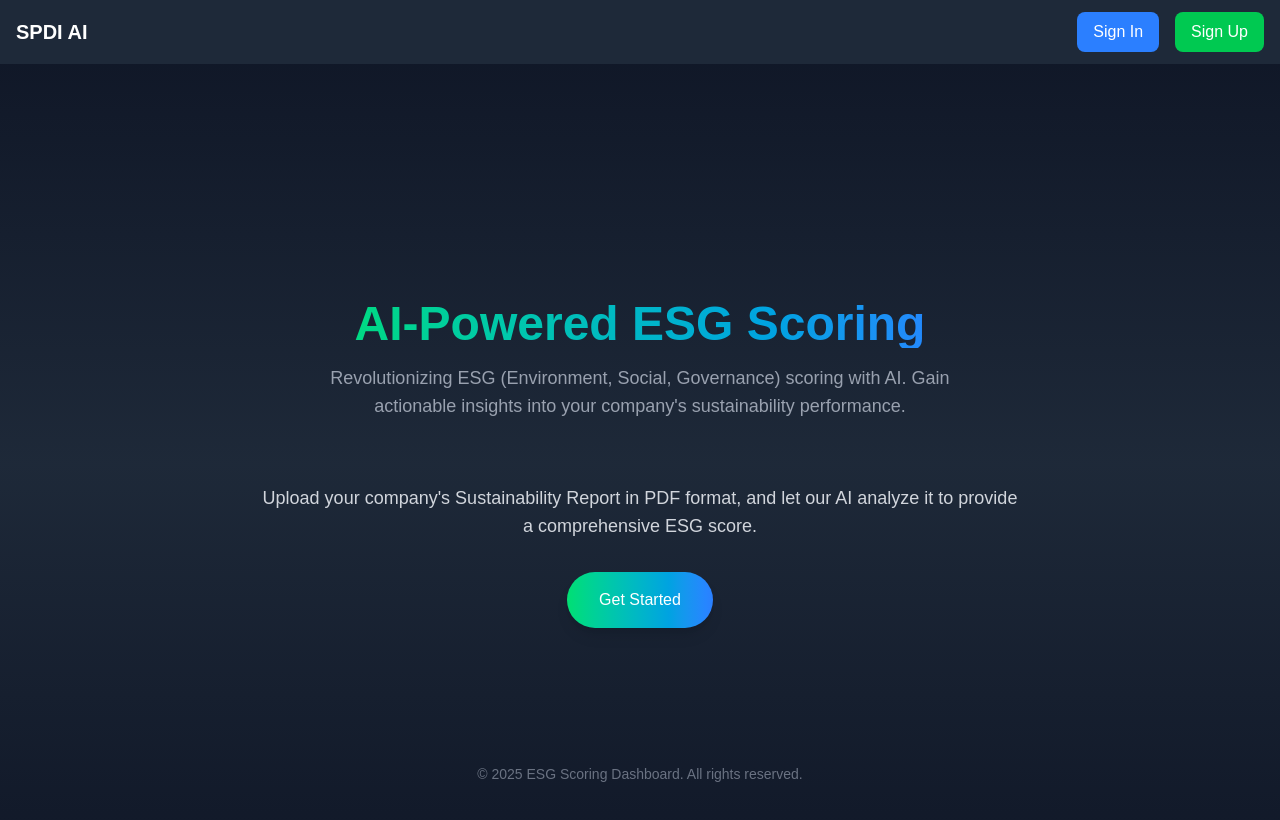
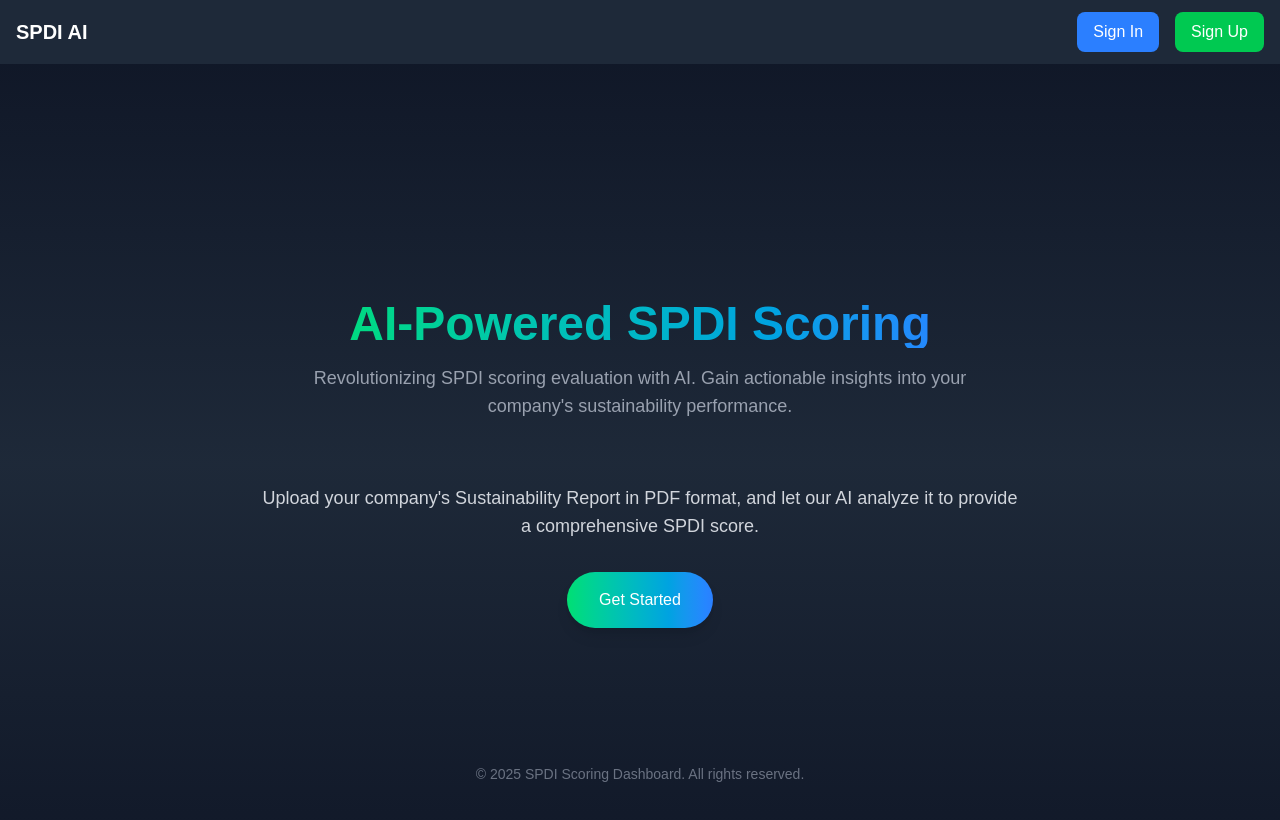
Before and after one commit to ESG-AI/esg-dashboard, a Next.js app: page / in a window 1280 px wide. Shown: the top 820 px of the page. Built offline with nearby package versions, Linux system fonts and the light colour scheme; no server answers.

Commit message:
Update terminology from ESG to SPDI throughout the application, including header, analysis results, and footer sections for consistency in branding.

```diff
--- a/src/app/page.tsx
+++ b/src/app/page.tsx
@@ -20,12 +20,11 @@ export default function LandingPage() {
       {/* Header Section */}
       <header className="text-center mb-16">
         <h1 className="text-5xl font-extrabold text-transparent bg-clip-text bg-gradient-to-r from-green-400 to-blue-500">
-          AI-Powered ESG Scoring
+          AI-Powered SPDI Scoring
         </h1>
         <p className="mt-4 text-lg text-gray-400 max-w-2xl mx-auto">
-          Revolutionizing ESG (Environment, Social, Governance) scoring with AI.
-          Gain actionable insights into your company's sustainability
-          performance.
+          Revolutionizing SPDI scoring evaluation with AI. Gain actionable
+          insights into your company's sustainability performance.
         </p>
       </header>
 
@@ -33,7 +32,7 @@ export default function LandingPage() {
       <main className="text-center max-w-3xl">
         <p className="mb-8 text-gray-300 text-lg">
           Upload your company's Sustainability Report in PDF format, and let our
-          AI analyze it to provide a comprehensive ESG score.
+          AI analyze it to provide a comprehensive SPDI score.
         </p>
         <SignedOut>
           {/* Get Started Button for Signed-Out Users */}
@@ -54,7 +53,7 @@ export default function LandingPage() {
 
       {/* Footer Section */}
       <footer className="absolute bottom-4 text-sm text-gray-500">
-        © 2025 ESG Scoring Dashboard. All rights reserved.
+        © 2025 SPDI Scoring Dashboard. All rights reserved.
       </footer>
     </div>
   );
--- a/src/app/results/page.tsx
+++ b/src/app/results/page.tsx
@@ -683,7 +683,7 @@ function ResultsContent() {
       {/* Right: Analysis Results */}
       <div className="w-1/2 ml-4 bg-gray-900 rounded-lg flex flex-col h-full">
         <h2 className="text-xl font-bold p-4 border-b border-gray-700">
-          ESG Analysis Results
+          SPDI Analysis Results
         </h2>
 
         {/* GRI Analysis Status */}
@@ -735,7 +735,7 @@ function ResultsContent() {
             <div className="grid grid-cols-1 gap-2 mt-3">
               <div className="bg-gray-700 p-2 rounded-md">
                 <p className="text-sm text-gray-400">
-                  SPDI Index Score out of 33 Index
+                  SPDI Index Score out of 33 Indicators
                 </p>
                 <p className="text-md font-bold text-green-400">
                   {spdiIndex || "N/A"}
@@ -769,7 +769,7 @@ function ResultsContent() {
                   </p>
                 </div>
               ) : (
-                <p>Loading ESG analysis results...</p>
+                <p>Loading SPDI analysis results...</p>
               )}
             </div>
           ) : apiError ? (
```
